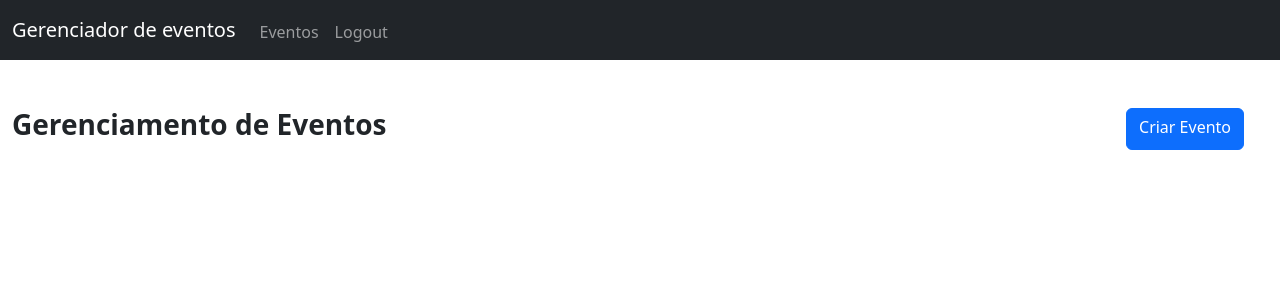
After one commit to gota03/projeto_evento, a PHP site: page /app/view/VisualizarEventoView.php in a window 1280 px wide. The commit adds this page. Shown: the top 300 px of the page. Run offline with PHP 8.4, Linux system fonts and the light colour scheme.

Commit message:
iniciado pagina de visualizacao

```diff
--- /dev/null
+++ b/app/includes/cabecalho.php
@@ -0,0 +1,55 @@
+<?php
+session_start();
+?>
+
+<!DOCTYPE html>
+<html lang="en">
+<head>
+
+    <meta charset="UTF-8">
+    <meta http-equiv="X-UA-Compatible" content="IE=edge">
+    <meta name="viewport" content="width=device-width, initial-scale=1.0">
+    <title>Eventos</title>
+    <link rel="stylesheet" href="https://cdn.jsdelivr.net/npm/bootstrap@5.2.0-beta1/dist/css/bootstrap.min.css">
+
+</head>
+
+<body>
+
+  <header class="sticky-top">
+
+      <nav class="navbar navbar-expand-lg navbar-dark bg-dark">
+
+        <div class="container-fluid">
+
+            <a href="#" class="navbar-brand">Gerenciador de eventos</a>
+
+            <button class="navbar-toggler" type="button" data-bs-toggle="collapse" data-bs-target="#menu">
+                <span class="navbar-toggler-icon"></span>
+            </button>
+
+            <div class="collapse navbar-collapse" id="menu">
+
+                <ul class="navbar-nav">
+
+                    <li class="nav-item">
+
+                        <a href="../view/VisualizarEventoView.php" class="nav-link mt-1">Eventos</a>
+
+                    </li>
+
+                    <li class="nav-item">
+
+                        <a href="" class="nav-link mt-1">Logout</a>
+
+                    </li>
+
+                </ul>
+
+            </div>
+
+        </div>
+
+      </nav>
+
+  </header>
--- /dev/null
+++ b/app/includes/rodape.php
@@ -0,0 +1,5 @@
+
+ <script src="https://cdn.jsdelivr.net/npm/bootstrap@5.2.0/dist/js/bootstrap.bundle.min.js"></script>
+
+</body>
+</html>
--- /dev/null
+++ b/app/view/VisualizarEventoView.php
@@ -0,0 +1,24 @@
+<?php
+include_once("../includes/cabecalho.php");
+?>
+
+ <main class="container-fluid mt-5">
+
+    <section class="d-flex justify-content-between">
+
+        <h3 class="fw-bold">Gerenciamento de Eventos</h3>
+        <a href="CadastroView.php" class="btn btn-primary me-4">Criar Evento</a>
+
+    </section>
+
+    <section class="row row-cols-sm-1 row-cols-md-2 row-cols-lg-3 g-4">
+
+
+
+    </section>
+
+ </main>
+
+ <?php
+    include_once("../includes/rodape.php");
+?>
```
Also changed, not shown: app/view/CadastroView.css (deleted, +0 -9 lines), app/view/CadastroView.php (+12 -62 lines).
